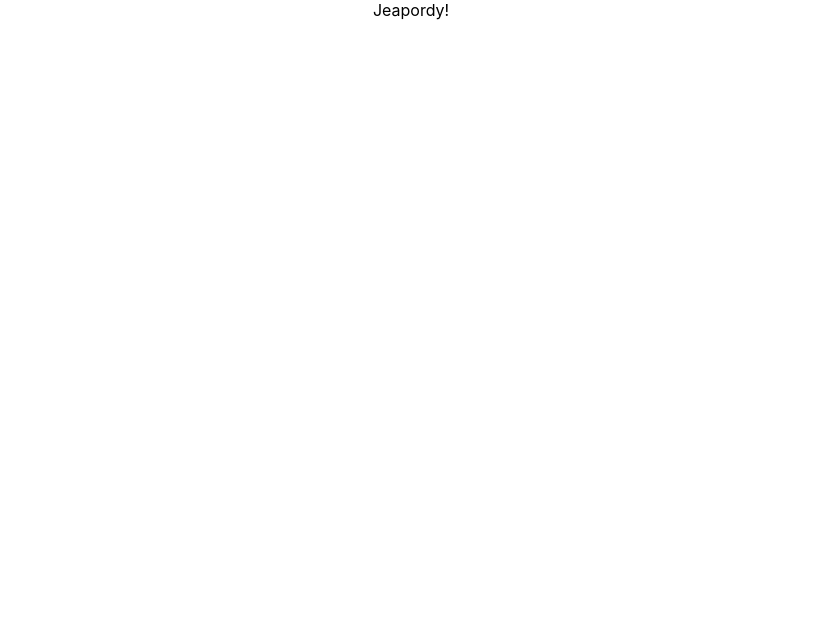
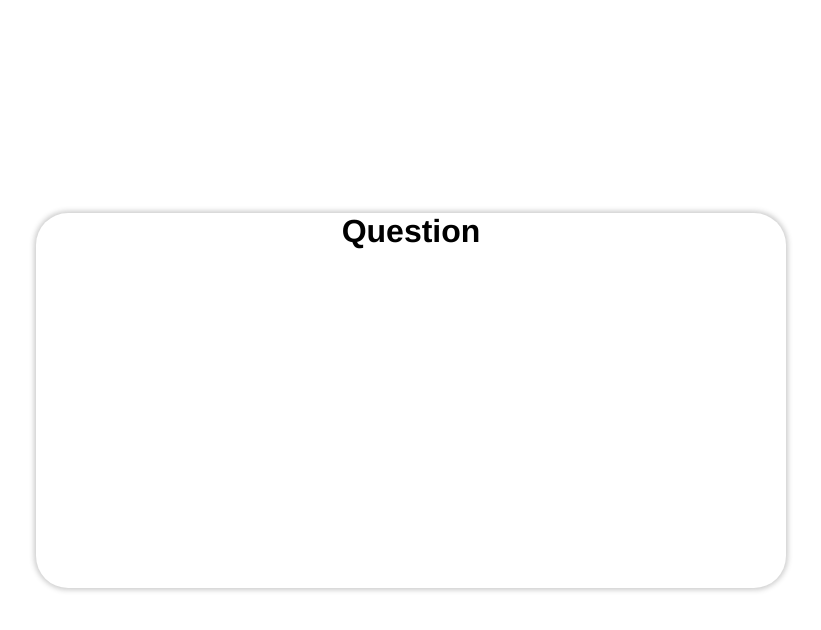
Before and after one commit to Ryanmmlarue/jeapordy, a React (Create React App) app: page / in a window 1280 px wide. Shown: the top 630 px of the page, without its empty margins (229-1050 px from the left). Built offline with nearby package versions, Linux system fonts and the light colour scheme.

Commit message:
Got the flip card rotation working

```diff
--- a/src/App.js
+++ b/src/App.js
@@ -1,8 +1,13 @@
 import "./App.css";
 import React from "react";
+import Card from "./features/card/card";
 
 function App() {
-  return <div className="App">Jeapordy!</div>;
+  return (
+    <div className="App">
+      <Card />
+    </div>
+  );
 }
 
 export default App;
--- /dev/null
+++ b/src/features/card/card.css
@@ -0,0 +1,57 @@
+*{
+  margin: 0;
+  padding: 0;
+  box-sizing: border-box;
+}
+
+body {
+  height: 100vh;
+  overflow: hidden;
+  font-family: Helvetica, sans-serif;
+  color: black;
+  display: flex;
+  justify-content: center;
+  align-items: center
+}
+
+.container {
+  width: 750px;
+  height: 375px;
+  perspective: 800px;
+}
+
+.container:hover  > .card{
+  cursor: pointer;
+  transform: rotateY(180deg);
+}
+
+.card {
+  height: 100%;
+  width: 100%;
+  position: relative;
+  transition: transform 1500ms;
+  transform-style: preserve-3d;
+}
+
+.front,
+.back {
+  height: 100%;
+  width: 100%;
+  border-radius: 2rem;
+  box-shadow: 0 0 5px 2px rgba(50, 50, 50, 0.25);
+  position: absolute;
+  backface-visibility: hidden;
+}
+
+.back {
+  transform: rotateY(180deg);
+  display: flex;
+  flex-direction: column;
+  justify-content: center;
+  align-items: center;
+  gap: 5rem;
+}
+
+.front {
+  transform: rotateY(0deg);
+}
--- /dev/null
+++ b/src/features/card/card.js
@@ -0,0 +1,20 @@
+import React from "react";
+import "./card.css";
+
+const Card = () => {
+  return (
+    <div className="container">
+      <div className="card">
+        <div className="front">
+          <h1>Question</h1>
+        </div>
+        <div className="back">
+          <h1>Back of Card</h1>
+          <p>Additional info on the back of the card</p>
+        </div>
+      </div>
+    </div>
+  );
+};
+
+export default Card;
--- a/src/index.tsx
+++ b/src/index.js
@@ -11,8 +11,3 @@
     <App />
   </React.StrictMode>
 );
-
-// If you want to start measuring performance in your app, pass a function
-// to log results (for example: reportWebVitals(console.log))
-// or send to an analytics endpoint. Learn more: https://bit.ly/CRA-vitals
-reportWebVitals();
```
Also changed, not shown: 1 other file (tests, documents, lock files or other folders).
